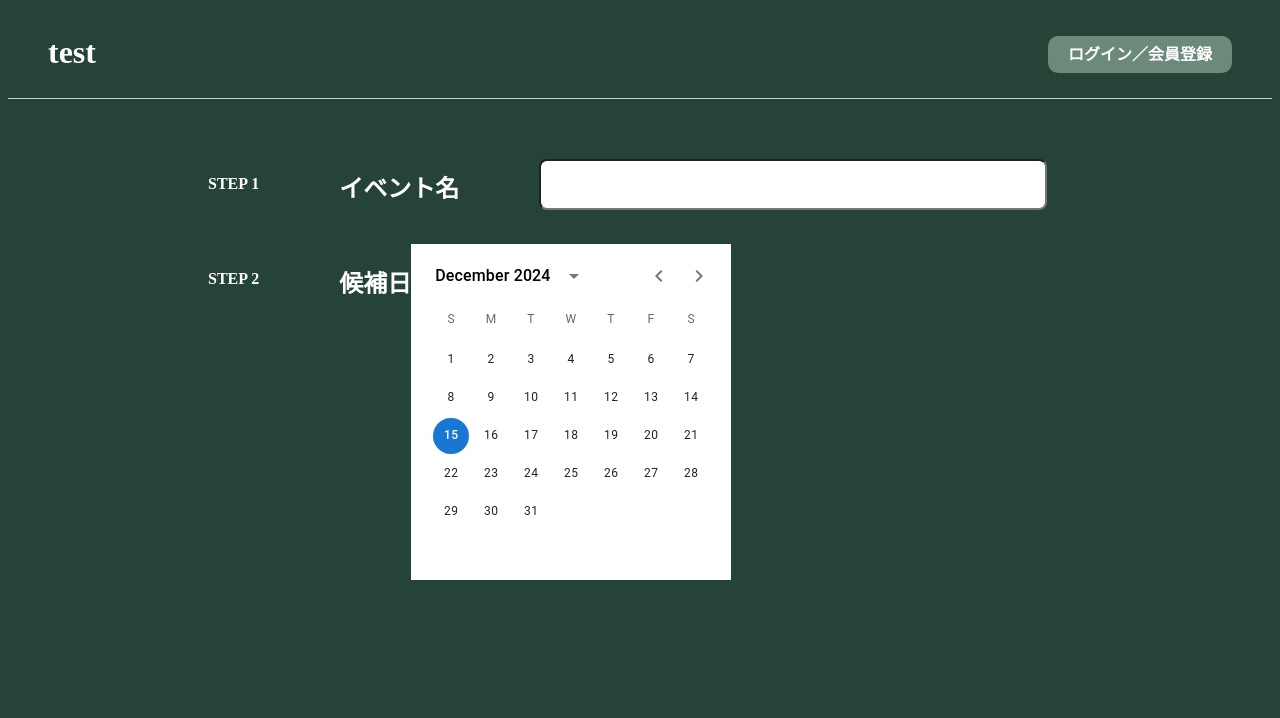
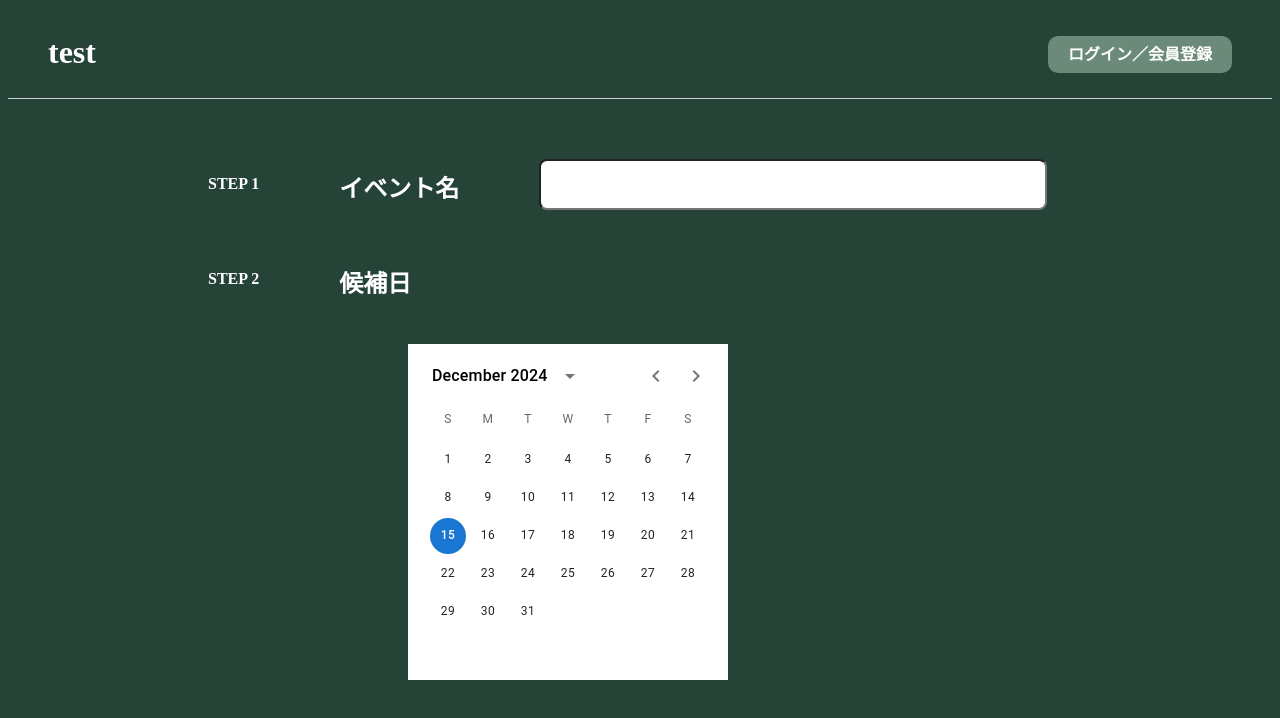
Before and after one commit to tomturner14/nomikaisan, a Next.js app: page / in a window 1280 px wide. Shown: the top 718 px of the page. Built offline with nearby package versions, Linux system fonts and the light colour scheme.

Commit message:
カレンダーcss設定vol.1

```diff
--- a/src/app/globals.css
+++ b/src/app/globals.css
@@ -81,121 +81,7 @@ a {
   color: white;
 }
 
-.main-content {
-  color: white;
-  /* display: flex; */
-  /* min-height: 100vh; */
-  /* flex-direction: column; */
-  /* align-items: center; */
-  /* justify-content: space-between; */
-  padding: 0px 300px;
-  /* margin-left: 100px; */
+.calendar {
+  padding-left: 200px;
+  padding-top: 50px;
 }
-
-.calendar-grid {
-  display: grid;
-  grid-template-columns: 2fr 1fr;
-  gap: 20px;
-}
-
-.fc-scroller {
-  overflow: hidden !important;
-}
-
-.fc-button {
-  display: flex;
-}
-
-.fc-toolbar-chunk {
-  display: flex;
-  align-items: center;
-  justify-content: space-between;
-  padding: 0px 15px;
-  /* margin-left: -50px; */
-  /* border: 5px solid black; */
-}
-
-.fc--button.fc-button.fc-button-primary {
-  display: none;
-}
-
-.date-input {
-  position: absolute;
-  right: 700px;
-  bottom: 500px;
-  width: 300px;
-  border: 5px solid black;
-}
-
-.memo {
-  position: absolute;
-  right: 700px;
-  bottom: 300px;
-  width: 300px;
-}
-
-.chat input, .memo input {
-  width: 100%;  /* 入力欄の幅を親要素の100%に設定 */
-  max-width: 300px;  /* 最大幅を300pxに設定 */
-}
-
-.generate-event {
-  width: 300px;
-  height: 50px;
-  /* border: 5px solid black; */
-  text-align: center;
-  display: inline-block;
-}
-
-.date-input {
-  position: absolute;
-  right: 700px;
-  bottom: 500px;
-  width: 300px;
-  border: 5px solid black;
-}
-
-.memo {
-  position: absolute;
-  right: 700px;
-  bottom: 300px;
-  width: 300px;
-}
-
-.chat input, .memo input {
-  width: 100%;  /* 入力欄の幅を親要素の100%に設定 */
-  max-width: 300px;  /* 最大幅を300pxに設定 */
-}
-
-.generate-event {
-  width: 300px;
-  height: 50px;
-  /* border: 5px solid black; */
-  text-align: center;
-  display: inline-block;
-}
-
-.chat {
-  position: absolute;
-  right: 700px;           /* 右側に固定 */
-  bottom: 500px;          /* 下側に固定 */
-  width: 100px;       /* 適宜調整 */
-  padding: 300px 200px 0px 0;
-  border: 5px solid black;
-}
-
-.chat-input {
-  width: 500px;
-}
-
-.memo {
-  position: absolute;
-  right: 700px;           /* 右側に固定 */
-  bottom: 300px;          /* 下側に固定 */
-  width: 100px;       /* 適宜調整 */
-  padding-right: 200px;
-}
-
-.memo-input {
-  width: 500px;
-}
--- a/src/app/page.js
+++ b/src/app/page.js
@@ -38,17 +38,20 @@ Event.defaultProps = {
 
 export default function Home() {
   const [value, setValue] = useState(dayjs());
+
   return (
     <div>
       <div className="steps">
         <div className="step1">
           <h4>STEP 1</h4>
           <h2>イベント名</h2>
-          <input></input>
+          <input type="text" />
         </div>
         <div className="step2">
           <h4>STEP 2</h4>
           <h2>候補日</h2>
+        </div>
+        <div className="calendar">
           <LocalizationProvider dateAdapter={AdapterDayjs}>
             <StaticDatePicker
               displayStaticWrapperAs="desktop"
@@ -61,13 +64,7 @@ export default function Home() {
             />
           </LocalizationProvider>
         </div>
-        <div>
-
-        </div>
-      </div>
-      <div className="calendar">
-
       </div>
     </div>
-  )
+  );
 }
```
